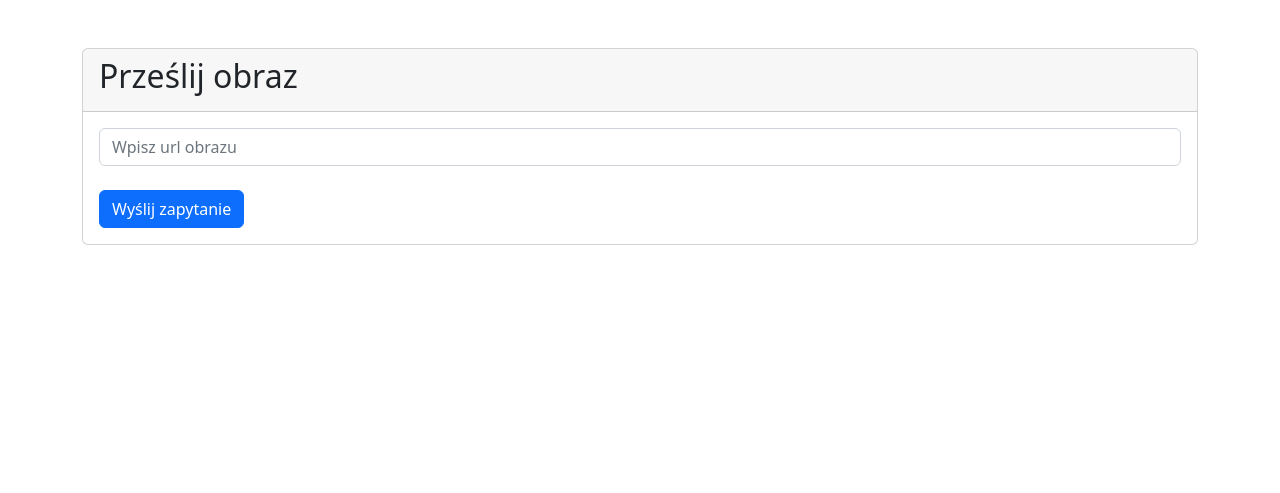
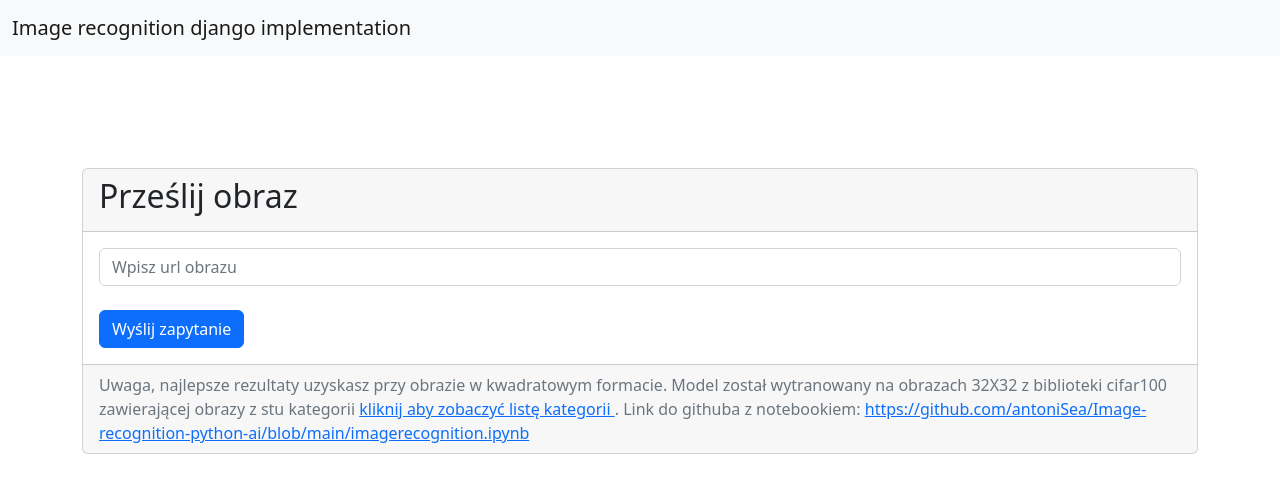
Before and after one commit to antoniSea/Django-image-classification-model-, a Django app: page /image/ in a window 1280 px wide. Shown: the top 493 px of the page. Run offline with Django 4.2, Linux system fonts and the light colour scheme.

Commit message:
Add image resize

```diff
--- a/imageClassification/views.py
+++ b/imageClassification/views.py
@@ -7,6 +7,7 @@ from django.views.generic import View
 import cv2 as cv
 from django.core.files.storage import FileSystemStorage
 import urllib
+import base64
 
 
     #cv2.imshow('Image', image)
@@ -28,10 +29,16 @@ def index(request):
 
         img = cv.cvtColor(img, cv.COLOR_BGR2RGB)
 
+        width = int(32)
+        height = int(32)
+        dim = (width, height)
+        img = cv.resize(img, dim, interpolation = cv.INTER_AREA)
+
+
         prediction = model.predict(np.array([img]) / 255)
 
         return  render(request, 'images/imageProcessed.html', {
-            'prediction': class_names[np.argmax(prediction)]
+            'prediction': class_names[np.argmax(prediction)],
         })
 
 
--- a/templates/app.html
+++ b/templates/app.html
@@ -5,10 +5,20 @@
   <meta http-equiv="X-UA-Compatible" content="IE=edge">
   <meta name="viewport" content="width=device-width, initial-scale=1.0">
   <title>Document</title>
+  <style>
+    .mt-10 {
+      margin-top: 7em;
+    }
+  </style>
   <!-- CSS only -->
 <link href="https://cdn.jsdelivr.net/npm/bootstrap@5.2.2/dist/css/bootstrap.min.css" rel="stylesheet" integrity="sha384-Zenh87qX5JnK2Jl0vWa8Ck2rdkQ2Bzep5IDxbcnCeuOxjzrPF/et3URy9Bv1WTRi" crossorigin="anonymous">
 </head>
 <body>
+  <nav class="navbar navbar-light bg-light">
+    <div class="container-fluid">
+      <a class="navbar-brand">Image recognition django implementation</a>
+    </div>
+  </nav>
   {% block content %} {% endblock %}
 </body>
 </html>
--- a/templates/images/imageProcessed.html
+++ b/templates/images/imageProcessed.html
@@ -5,8 +5,10 @@
     <div class="card-header">
       <h2>Prześlij obraz</h2>
     </div>
+
     <div class="card-body">
       {{ prediction }}
+      <img src="{{ imageBase64 }}" alt="">{{ imageBase64 }}
     </div>
   </div>
 </div>
--- a/templates/images/index.html
+++ b/templates/images/index.html
@@ -1,6 +1,6 @@
 {% extends "app.html" %}
 {% block content %}
-<div class="container mt-5">
+<div class="container mt-10">
   <div class="card">
     <div class="card-header">
       <h2>Prześlij obraz</h2>
@@ -10,7 +10,7 @@
         {% csrf_token %}
 
         <div class="form-group">
-          <input type="email" class="form-control" id="exampleInputEmail1" aria-describedby="emailHelp" placeholder="Wpisz url obrazu">
+          <input name="url" type="url" class="form-control" id="url" aria-describedby="image url" placeholder="Wpisz url obrazu">
         </div>
 
         <button role="submit" class="mt-4 btn btn-primary">
@@ -18,6 +18,9 @@
         </button>
       </form>
     </div>
+    <div class="card-footer text-muted">
+      Uwaga, najlepsze rezultaty uzyskasz przy obrazie w kwadratowym formacie. Model został wytranowany na obrazach 32X32 z biblioteki cifar100 zawierającej obrazy z stu kategorii <a href=""> kliknij aby zobaczyć listę kategorii </a>. Link do githuba z notebookiem: <a href="https://github.com/antoniSea/Image-recognition-python-ai/blob/main/imagerecognition.ipynb">https://github.com/antoniSea/Image-recognition-python-ai/blob/main/imagerecognition.ipynb</a>
+    </div>
   </div>
 </div>
 {% endblock %}
```
